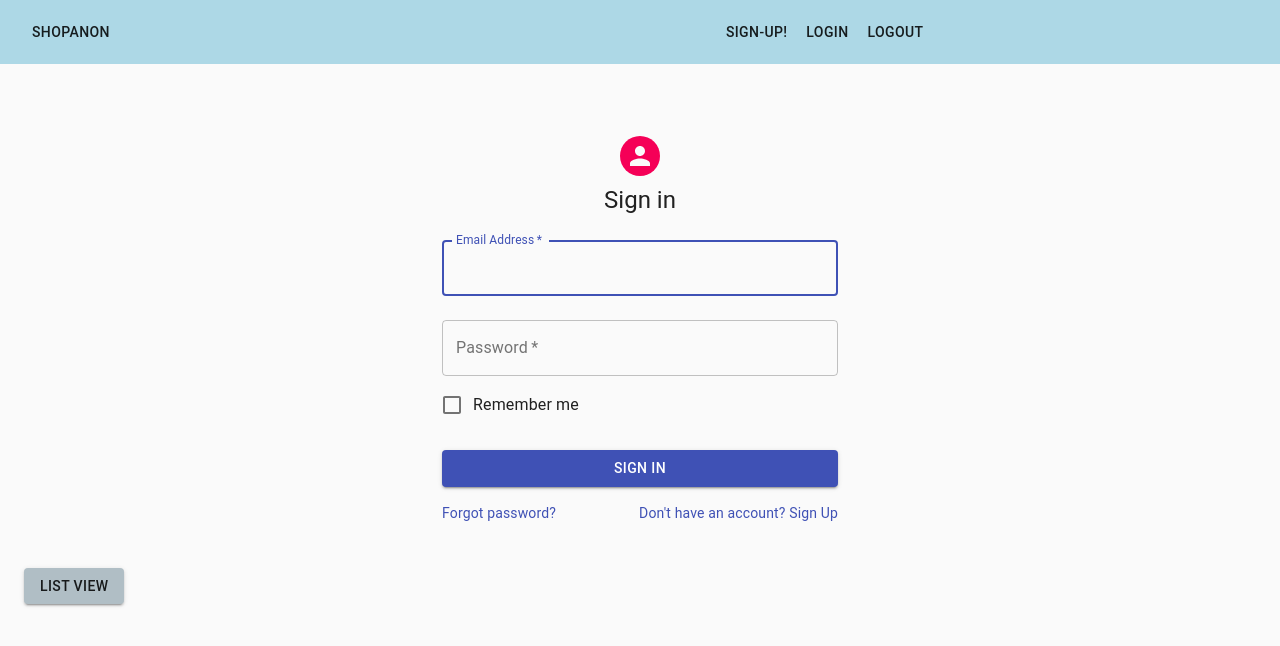
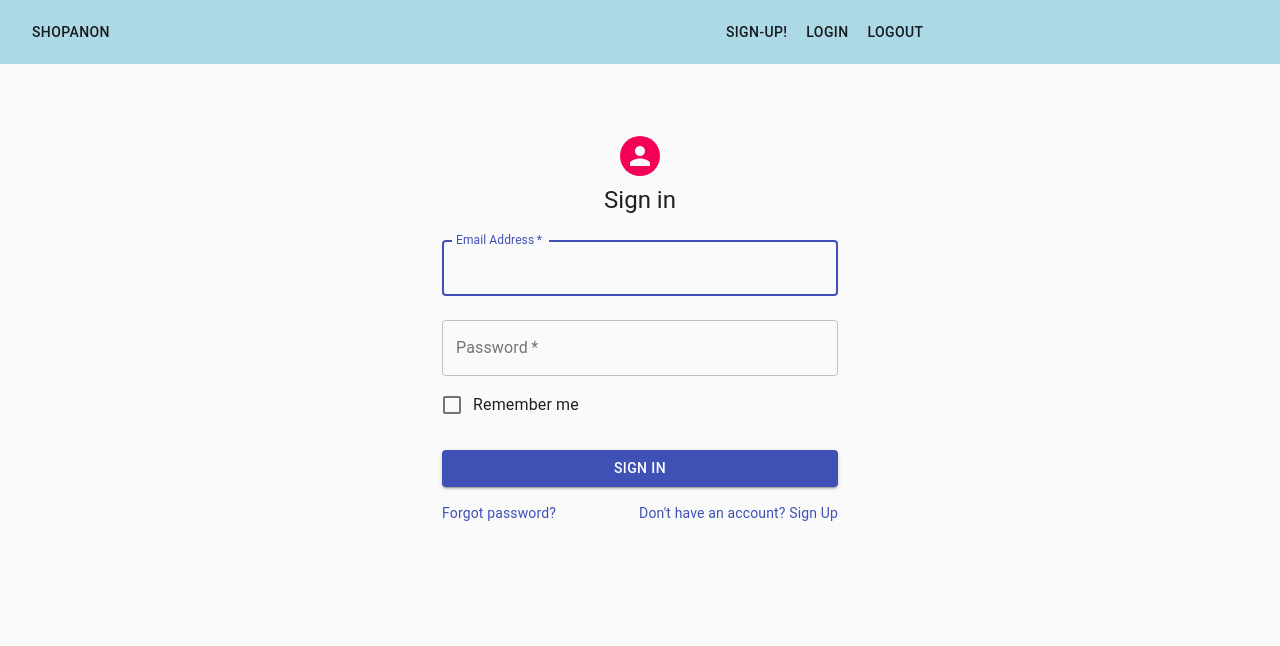
Before and after one commit to dev-slater/shopanon, a React (Create React App) app in the folder shopanon-react/shopanon-app/: page /login in a window 1280 px wide. Shown: the top 646 px of the page. Built offline with nearby package versions, Linux system fonts and the light colour scheme.

Commit message:
remove footer

```diff
--- a/shopanon-react/shopanon-app/src/components/Footer.js
+++ b/shopanon-react/shopanon-app/src/components/Footer.js
@@ -20,7 +20,7 @@ function Footer() {
 						fullWidthmaxWidth="md"
 						variant="contained"
 						style={{ background: '#b0bec5' }}>
-                List View
+                Edit Shopping List
             </Button>
         </Box>
     </Container>
--- a/shopanon-react/shopanon-app/src/components/Header.js
+++ b/shopanon-react/shopanon-app/src/components/Header.js
@@ -23,7 +23,7 @@ function Header() {
                         ShopAnon
                         </Button>
                         </Typography>
-                        <Typography variant="h6" color="inherit" noWrap>
+                        <Typography variant="h6" color="inherit" noWrap  >
                         <Button component={NavLink}
                         to="/register">
                         Sign-Up!
--- a/shopanon-react/shopanon-app/src/components/Products.js
+++ b/shopanon-react/shopanon-app/src/components/Products.js
@@ -5,6 +5,7 @@ import CardMedia from '@material-ui/core/CardMedia';
 import Grid from '@material-ui/core/Grid';
 import Typography from '@material-ui/core/Typography';
 import Container from '@material-ui/core/Container';
+import Footer from '../components/Footer';
 
 const Products = (props) => {
     const { products } = props;
@@ -47,6 +48,7 @@ const Products = (props) => {
 
                         </Grid>
                     </Container>
+                    <Footer />
                 </React.Fragment>
 
     )
--- a/shopanon-react/shopanon-app/src/index.js
+++ b/shopanon-react/shopanon-app/src/index.js
@@ -5,7 +5,6 @@ import './index.css';
 import { Route, Routes, BrowserRouter as Router } from 'react-router-dom';
 import App from './App';
 import Header from './components/Header';
-import Footer from './components/Footer';
 import Register from './components/register';
 import Login from './components/login';
 import Logout from './components/logout';
@@ -32,7 +31,6 @@ render(
         <Route exact path="/admin/edit/:id" element={<Edit/>}/>
         <Route exact path="/admin/delete/:id" element={<Delete/>}/>
     </Routes>
-      <Footer />
     </React.StrictMode>
   </Router>, rootElement
 );
```
